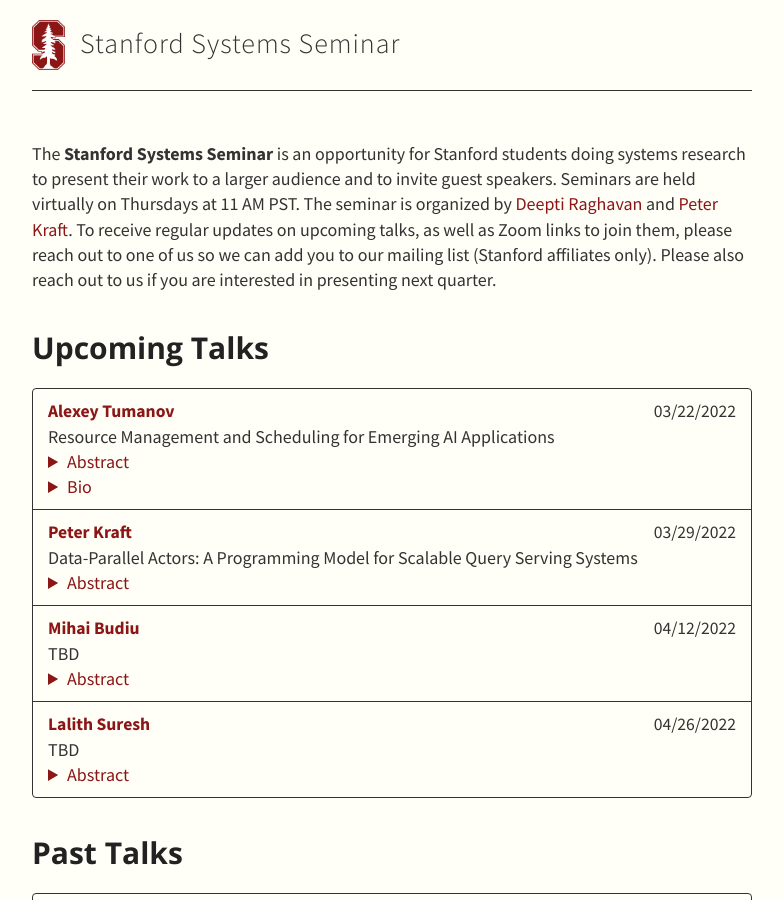
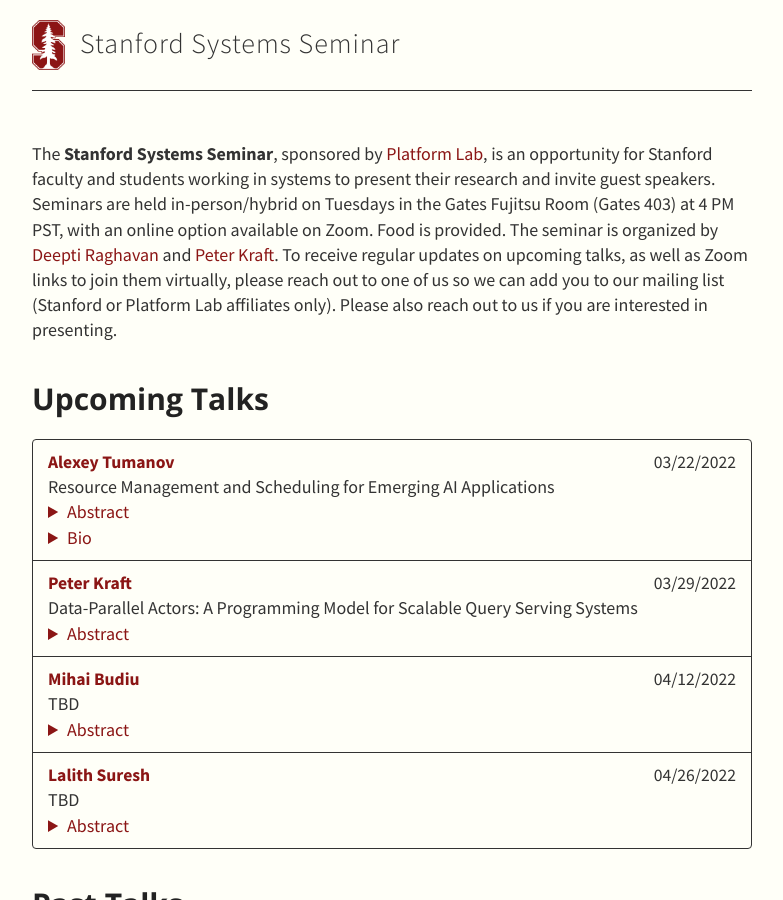
Before and after one commit to stanford-systems-seminar/stanford-systems-seminar.github.io, a Jekyll site: the page built from index.md, in a window 1280 px wide and 900 px high. Shown: the whole window, without its empty margins (248-1031 px from the left). Built offline with Jekyll 4.4.1, drawn with Linux system fonts in a browser that asks for light colours.

Commit message:
Update index.md

```diff
--- a/index.md
+++ b/index.md
@@ -3,13 +3,11 @@ layout: default
 meta-description: "Stanford Systems Seminar--Held Thursdays at 11 AM PST."
 ---
 
-The **Stanford Systems Seminar** is an opportunity for Stanford students doing systems research to present their work to a larger audience and to invite guest speakers.
-Seminars are held virtually on Thursdays at 11 AM PST.
+The **Stanford Systems Seminar**, sponsored by [Platform Lab](https://platformlab.stanford.edu/), is an opportunity for Stanford faculty and students working in systems to present their research and invite guest speakers.
+Seminars are held in-person/hybrid on Tuesdays in the Gates Fujitsu Room (Gates 403) at 4 PM PST, with an online option available on Zoom.  Food is provided.
 The seminar is organized by [Deepti Raghavan](https://deeptir.me) and [Peter Kraft](http://petereliaskraft.net).
-To receive regular updates on upcoming talks, as well as Zoom links to join them, please reach out to one of us so we can add you
-to our mailing list (Stanford affiliates only).  Please also reach out to us if you are interested in presenting next quarter.
-
-<!-- Read our blog post on our [why we're running this seminar]({{ site.baseurl }}/about). -->
+To receive regular updates on upcoming talks, as well as Zoom links to join them virtually, please reach out to one of us so we can add you
+to our mailing list (Stanford or Platform Lab affiliates only).  Please also reach out to us if you are interested in presenting.
 
 {% for category in site.data.talks %}
 # {{ category.type }}
```
